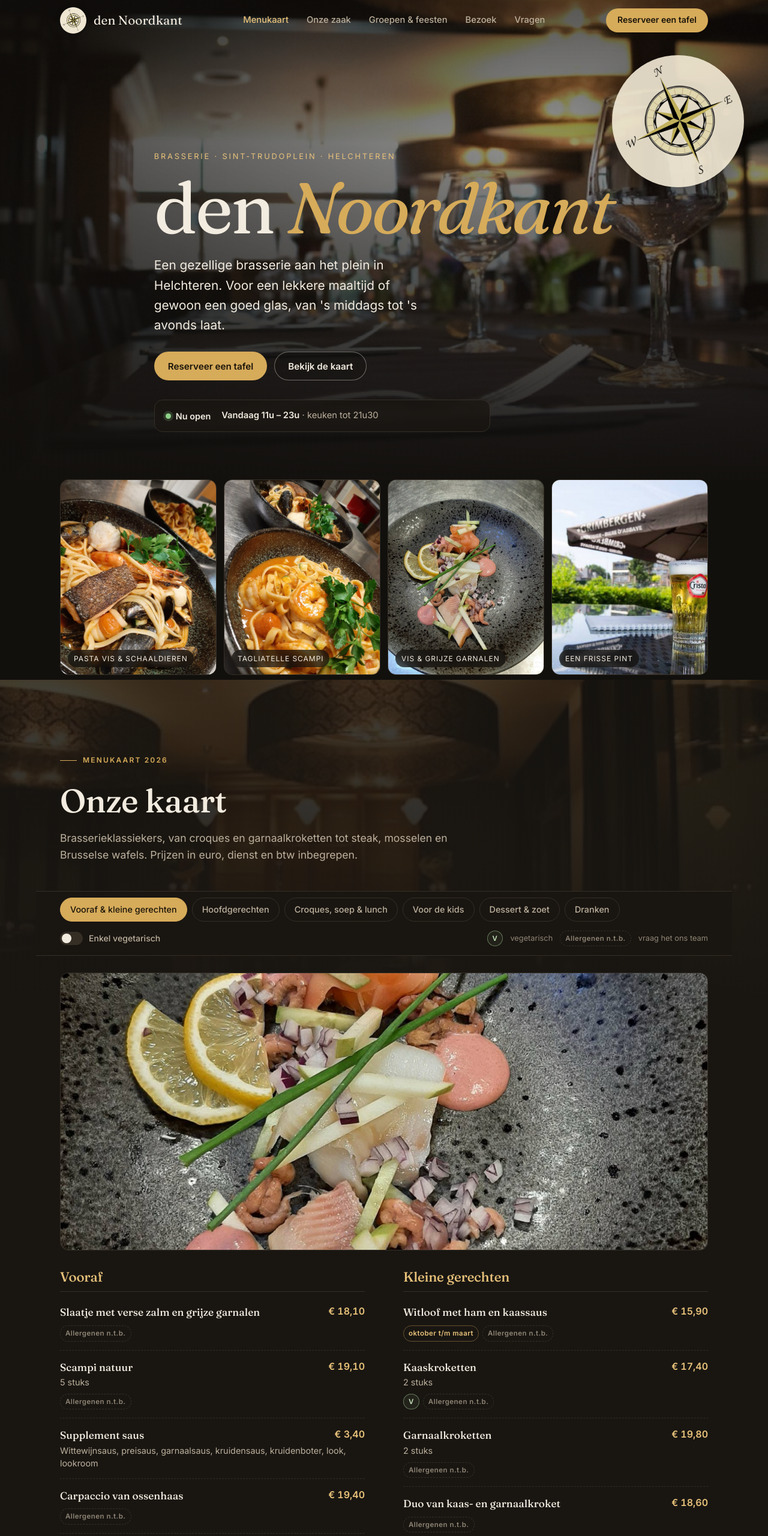
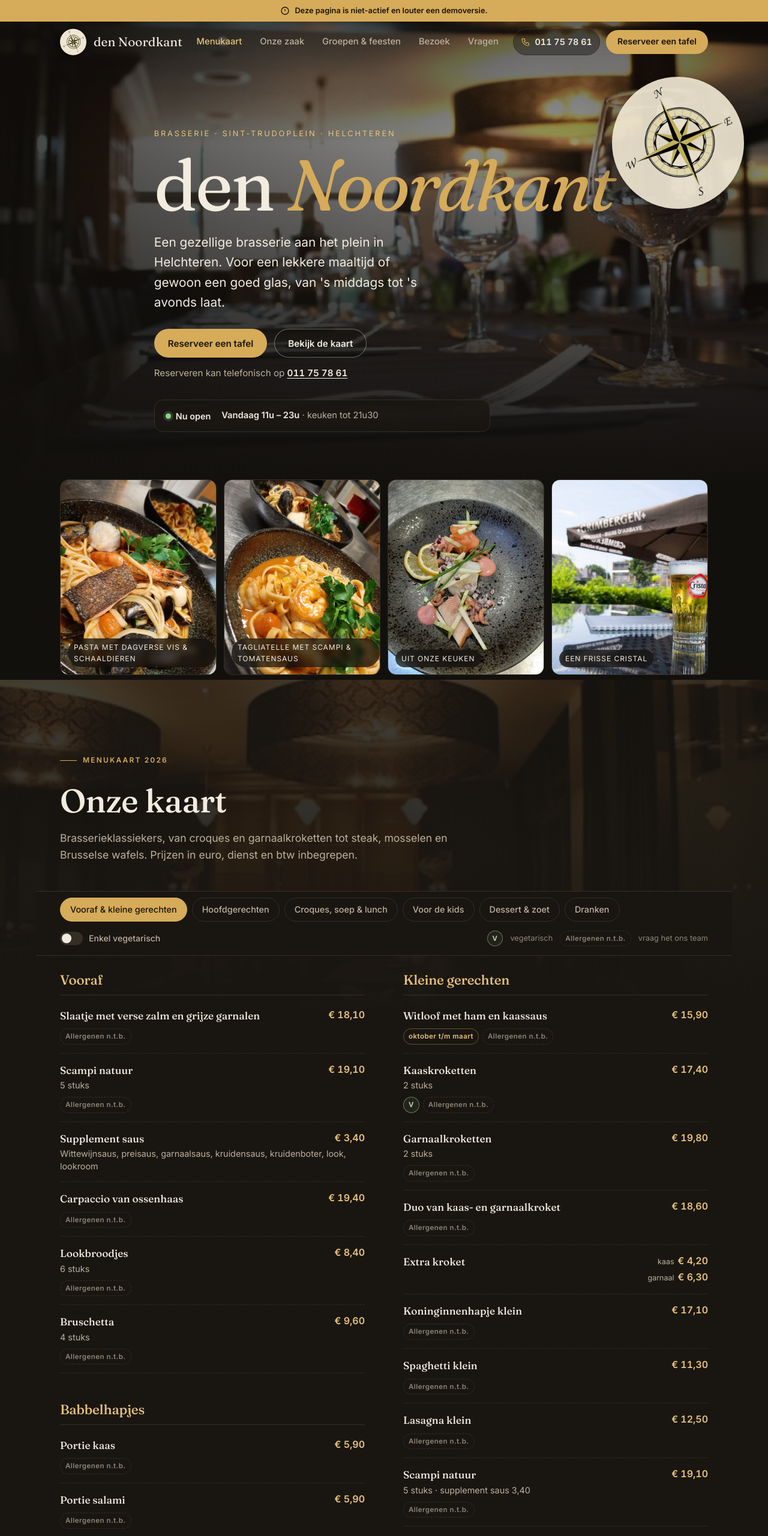
Before and after one commit to mowgli3530-sys/Den-Noordkant-demo, a plain HTML site: page index.html in a window 1280 px wide. Shown: the top 2560 px of the page at 60% size. Drawn offline with Linux system fonts and the light colour scheme.

Commit message:
Add files via upload

```diff
--- a/index.html
+++ b/index.html
@@ -19,7 +19,8 @@
   --radius:14px; --wrap:1160px; --gutter:clamp(16px,4vw,40px);
   --serif:"Fraunces",Georgia,"Times New Roman",serif;
   --sans:"Inter",system-ui,-apple-system,"Segoe UI",Roboto,sans-serif;
-  --header-h:68px;
+  --demo-h:36px; --bar-h:68px;
+  --header-h:calc(var(--demo-h) + var(--bar-h)); /* total fixed area at the top */
 }
 *{box-sizing:border-box}
 html{scroll-behavior:smooth;-webkit-text-size-adjust:100%}
@@ -58,7 +59,10 @@ section{padding-block:clamp(72px,12vw,128px);scroll-margin-top:var(--header-h)}
 .btn-ghost:hover{border-color:var(--gold);color:var(--gold-2)}
 
 /* ============ Header ============ */
-.site-header{position:fixed;inset:0 0 auto;z-index:50;height:var(--header-h);transition:background .3s,border-color .3s;border-bottom:1px solid transparent}
+.demo-banner{position:fixed;inset:0 0 auto;z-index:51;height:var(--demo-h);display:flex;align-items:center;justify-content:center;gap:8px;padding:0 12px;background:var(--gold);color:var(--gold-ink);font:600 .8rem/1.2 var(--sans);text-align:center}
+.demo-banner svg{width:16px;height:16px;flex:0 0 auto}
+@media (max-width:380px){.demo-banner{font-size:.72rem}}
+.site-header{position:fixed;top:var(--demo-h);left:0;right:0;z-index:50;height:var(--bar-h);transition:background .3s,border-color .3s;border-bottom:1px solid transparent}
 .site-header.scrolled{background:rgba(18,16,13,.92);backdrop-filter:blur(10px);-webkit-backdrop-filter:blur(10px);border-color:var(--line)}
 .site-header .wrap{height:100%;display:flex;align-items:center;justify-content:space-between;gap:16px}
 .brand{display:flex;align-items:center;gap:12px;text-decoration:none;color:var(--text);font-family:var(--serif);font-size:1.3rem}
@@ -68,6 +72,13 @@ section{padding-block:clamp(72px,12vw,128px);scroll-margin-top:var(--header-h)}
 .nav a{color:var(--muted);text-decoration:none;font-size:.92rem;font-weight:500;padding:8px 2px}
 .nav a:hover,.nav a[aria-current="true"]{color:var(--gold-2)}
 .header-cta{display:none;min-height:40px;padding:0 18px;font-size:.88rem}
+.header-right{display:flex;align-items:center;gap:10px}
+.header-phone{display:inline-flex;align-items:center;gap:8px;min-height:44px;padding:0 12px;border:1px solid var(--line);border-radius:999px;color:var(--text);text-decoration:none;font-weight:600;font-size:.9rem;font-variant-numeric:tabular-nums;background:rgba(18,16,13,.4);white-space:nowrap}
+.header-phone:hover{border-color:var(--gold);color:var(--gold-2)}
+.header-phone svg{width:16px;height:16px;color:var(--gold)}
+@media (max-width:420px){.header-phone .num{display:none}.header-phone{width:44px;padding:0;justify-content:center}}
+.hero-phone{margin-top:14px;color:var(--muted);font-size:.95rem}
+.hero-phone a{color:var(--text);font-weight:600;font-variant-numeric:tabular-nums}
 .menu-toggle{width:44px;height:44px;display:grid;place-items:center;background:rgba(18,16,13,.4);border:1px solid var(--line);border-radius:10px;color:var(--text);cursor:pointer}
 .menu-toggle span{display:block;width:18px;height:2px;background:currentColor;position:relative}
 .menu-toggle span::before,.menu-toggle span::after{content:"";position:absolute;left:0;width:18px;height:2px;background:currentColor;transition:transform .25s}
@@ -134,9 +145,9 @@ section{padding-block:clamp(72px,12vw,128px);scroll-margin-top:var(--header-h)}
 .panel{padding-top:28px}
 .panel[hidden]{display:none}
 .panel-note{color:var(--muted);font-size:.92rem;border-left:2px solid var(--gold);padding:4px 0 4px 14px;margin:0 0 28px;max-width:70ch}
-.panel-photo{aspect-ratio:21/9;margin-bottom:32px}
-.courses{display:grid;gap:44px}
-@media (min-width:860px){.courses{grid-template-columns:1fr 1fr;gap:48px 64px}}
+/* Columns (not a grid) so each section follows directly under the previous one, without row gaps */
+.courses>.course{break-inside:avoid;margin-bottom:44px}
+@media (min-width:860px){.courses{column-count:2;column-gap:64px}.courses>.course{margin-bottom:48px}}
 .course h3{color:var(--gold-2);display:flex;align-items:baseline;gap:10px;flex-wrap:wrap;padding-bottom:12px;border-bottom:1px solid var(--line);margin-bottom:6px}
 .course h3 small{font:500 .78rem var(--sans);color:var(--muted);letter-spacing:.02em}
 .course .course-note{font-size:.85rem;color:var(--muted);margin:10px 0 4px}
@@ -154,7 +165,6 @@ section{padding-block:clamp(72px,12vw,128px);scroll-margin-top:var(--header-h)}
 .tag.tbc{border-style:dashed;color:var(--faint)}
 .tag.time{color:var(--gold-2);border-color:rgba(214,171,90,.4)}
 .feature{border:1px solid rgba(214,171,90,.45);border-radius:var(--radius);overflow:hidden;background:linear-gradient(160deg,rgba(214,171,90,.1),transparent 60%)}
-.feature .feature-img{aspect-ratio:16/9;border:0;border-radius:0}
 .feature .feature-body{padding:24px}
 .feature .big{font-family:var(--serif);font-size:2.6rem;color:var(--gold-2);line-height:1;margin:8px 0 10px}
 .feature ul{margin:12px 0 0;padding-left:18px;color:var(--muted)}
@@ -268,6 +278,11 @@ footer p{margin:0 0 6px}
 <body>
 <a class="skip" href="#main">Naar de inhoud</a>
 
+<div class="demo-banner" role="note">
+  <svg viewBox="0 0 24 24" fill="none" stroke="currentColor" stroke-width="2" aria-hidden="true"><circle cx="12" cy="12" r="9"/><path d="M12 8v5M12 16h.01"/></svg>
+  <span>Deze pagina is niet-actief en louter een demoversie.</span>
+</div>
+
 <header class="site-header" id="top">
   <div class="wrap">
     <a class="brand" href="#top" aria-label="den Noordkant, terug naar boven">
@@ -281,8 +296,14 @@ footer p{margin:0 0 6px}
       <a href="#visit">Bezoek</a>
       <a href="#faq">Vragen</a>
     </nav>
-    <a class="btn btn-gold header-cta" href="#reserve">Reserveer een tafel</a>
-    <button class="menu-toggle" aria-expanded="false" aria-controls="drawer" aria-label="Menu openen"><span></span></button>
+    <div class="header-right">
+      <a class="header-phone" href="tel:+3211757861" aria-label="Bel 011 75 78 61">
+        <svg viewBox="0 0 24 24" fill="none" stroke="currentColor" stroke-width="1.8" aria-hidden="true"><path d="M5 4h4l2 5-2.5 1.5a11 11 0 0 0 5 5L15 13l5 2v4a2 2 0 0 1-2 2A16 16 0 0 1 3 6a2 2 0 0 1 2-2Z"/></svg>
+        <span class="num">011 75 78 61</span>
+      </a>
+      <a class="btn btn-gold header-cta" href="#reserve">Reserveer een tafel</a>
+      <button class="menu-toggle" aria-expanded="false" aria-controls="drawer" aria-label="Menu openen"><span></span></button>
+    </div>
   </div>
 </header>
 
@@ -308,6 +329,7 @@ footer p{margin:0 0 6px}
       <a class="btn btn-gold" href="#reserve">Reserveer een tafel</a>
       <a class="btn btn-ghost" href="#menu">Bekijk de kaart</a>
     </div>
+    <p class="hero-phone">Reserveren kan telefonisch op <a href="tel:+3211757861">011 75 78 61</a></p>
     <div class="tonight" aria-live="polite">
       <span class="status" id="status"><i></i><span>Openingsuren laden…</span></span>
       <span class="hours" id="tonight-hours">Open van 11u tot 23u · vr &amp; za tot middernacht · woensdag gesloten</span>
@@ -318,10 +340,11 @@ footer p{margin:0 0 6px}
 <!-- ============ FOOD STRIP ============ -->
 <section class="strip" aria-label="Uit onze keuken">
   <div class="strip-grid">
-    <figure class="photo"><img src="images/pasta-vis-schaaldieren.jpg" alt="Pasta met dagverse vis, mosselen, scampi en zalm" loading="lazy"><figcaption>Pasta vis &amp; schaaldieren</figcaption></figure>
-    <figure class="photo"><img src="images/tagliatelle-scampi.jpg" alt="Tagliatelle met scampi en tomatensaus" loading="lazy"><figcaption>Tagliatelle scampi</figcaption></figure>
-    <figure class="photo"><img src="images/visbord.jpg" alt="Bord met gerookte vis, grijze garnalen, appel en citroen" loading="lazy"><figcaption>Vis &amp; grijze garnalen</figcaption></figure>
-    <figure class="photo"><img src="images/terras-cristal.jpg" alt="Glas Cristal op het zonnige terras" loading="lazy"><figcaption>Een frisse pint</figcaption></figure>
+    <figure class="photo"><img src="images/pasta-vis-schaaldieren.jpg" alt="Pasta met dagverse vis en schaaldieren: mosselen, scampi en zalm" loading="lazy"><figcaption>Pasta met dagverse vis &amp; schaaldieren</figcaption></figure>
+    <figure class="photo"><img src="images/tagliatelle-scampi.jpg" alt="Tagliatelle met scampi en tomatensaus" loading="lazy"><figcaption>Tagliatelle met scampi &amp; tomatensaus</figcaption></figure>
+    <!-- Dit bord (gerookte vis, grijze garnalen, appel) komt niet als apart gerecht op de kaart voor: daarom een neutraal onderschrift. -->
+    <figure class="photo"><img src="images/visbord.jpg" alt="Bord met gerookte vis, grijze garnalen, appel en citroen" loading="lazy"><figcaption>Uit onze keuken</figcaption></figure>
+    <figure class="photo"><img src="images/terras-cristal.jpg" alt="Glas Cristal op het zonnige terras" loading="lazy"><figcaption>Een frisse Cristal</figcaption></figure>
   </div>
 </section>
 
@@ -359,9 +382,7 @@ footer p{margin:0 0 6px}
         <p class="eyebrow">Onze zaak</p>
         <h2 id="story-title">Een brasserie aan de noordkant van het plein</h2>
         <p class="lede" style="margin-top:20px">Zin in een lekkere maaltijd, of gewoon een gezellige babbel met een drankje? Bij ons ben je altijd welkom. De keuken is doorlopend open van 11u tot 21u30: lunchen om twee uur of dineren om negen uur, het kan allebei.</p>
-        <p class="quote">"Wil je eens lekker eten, of gezellig iets drinken, kan je altijd bij ons terecht."<small>Onze belofte, al van in het begin.</small></p>
-        <p style="color:var(--muted)">den Noordkant wordt uitgebaat door <span class="ph">[naam uitbater(s) / chef]</span> <span class="ph">[sinds jaartal]</span>. <span class="ph">[2–3 zinnen over wie er achter de toog en aan het fornuis staat, en hoe het begon.]</span></p>
-      </div>
+        <p class="quote">"Wil je eens lekker eten, of gezellig iets drinken, kan je altijd bij ons terecht."<small>Onze belofte, al van in het begin.</small></p>      </div>
       <div class="collage reveal">
         <figure class="photo main"><img src="images/interieur-bar.jpg" alt="Het interieur van de brasserie met lange houten toog, barkrukken en een geblokte vloer" loading="lazy"></figure>
         <figure class="photo inset"><img src="images/tafel-dekken.jpg" alt="Een lange tafel wordt gedekt met kaarsjes en bloemen" loading="lazy"></figure>
@@ -377,7 +398,7 @@ footer p{margin:0 0 6px}
       <article class="pillar reveal">
         <figure class="photo"><img src="images/keuken.jpg" alt="De professionele keuken van den Noordkant" loading="lazy"></figure>
         <h3>Vers, elke dag</h3>
-        <p>Vis van het moment, pasta met dagverse vis en schaaldieren, verse zalm en mosselen aan seizoenprijs. Aardbeien komen op de kaart als ze in het seizoen zijn. <span class="ph">[Leveranciers: slager, visboer…]</span></p>
+        <p>Vis van het moment, pasta met dagverse vis en schaaldieren, verse zalm en mosselen aan seizoenprijs. Aardbeien komen op de kaart als ze in het seizoen zijn.</p>
       </article>
       <article class="pillar reveal">
         <figure class="photo"><img src="images/interieur-avond.jpg" alt="De eetzaal 's avonds bij kaarslicht onder grote lampenkappen" loading="lazy"></figure>
@@ -394,7 +415,7 @@ footer p{margin:0 0 6px}
   <div class="wrap">
     <p class="eyebrow">Ons terras</p>
     <h2 id="terras-title">Bij zonnig weer: buiten</h2>
-    <p>Een beschut terras tussen het groen, onder de grote parasols. Ideaal voor een aperitief, een wafel in de namiddag of een frisse pint. <span class="ph">[Aantal plaatsen op het terras]</span></p>
+    <p>Een beschut terras tussen het groen, onder de grote parasols. Ideaal voor een aperitief, een wafel in de namiddag of een frisse pint.</p>
   </div>
 </section>
 
@@ -563,7 +584,7 @@ footer p{margin:0 0 6px}
    a = allergenen (leeg → "Allergenen n.t.b."), extra = supplement.
    ========================================================= */
 const MENU = [
- { id:"vooraf", label:"Vooraf & kleine gerechten", photo:["images/visbord.jpg","Bord met gerookte vis en grijze garnalen"], courses:[
+ { id:"vooraf", label:"Vooraf & kleine gerechten", courses:[
    { h:"Vooraf", items:[
      {n:"Slaatje met verse zalm en grijze garnalen", p:"18,10"},
      {n:"Scampi natuur", d:"5 stuks", p:"19,10"},
@@ -571,6 +592,11 @@ const MENU = [
      {n:"Carpaccio van ossenhaas", p:"19,40"},
      {n:"Lookbroodjes", d:"6 stuks", p:"8,40"},
      {n:"Bruschetta", d:"4 stuks", p:"9,60"},
+   ]},
+   { h:"Babbelhapjes", items:[
+     {n:"Portie kaas", p:"5,90"},{n:"Portie salami", p:"5,90"},{n:"Portie kaas en salami", p:"12,00"},
+     {n:"Portie bitterballen", p:"7,30"},{n:"Portie gemengd", p:"8,90"},{n:"Portie olijven", p:"4,90"},
+     {n:"Portie calamares met verse tartaar", p:"8,90"},
    ]},
    { h:"Kleine gerechten", items:[
      {n:"Witloof met ham en kaassaus", p:"15,90", t:"oktober t/m maart"},
@@ -586,13 +612,8 @@ const MENU = [
      {n:"Wrap met rundsreepjes", p:"20,70"},
      {n:"Supplement", d:"Frieten, kroketten, puree, gratin, pasta, rijst", p:"3,20", extra:true},
    ]},
-   { h:"Babbelhapjes", items:[
-     {n:"Portie kaas", p:"5,90"},{n:"Portie salami", p:"5,90"},{n:"Portie kaas en salami", p:"12,00"},
-     {n:"Portie bitterballen", p:"7,30"},{n:"Portie gemengd", p:"8,90"},{n:"Portie olijven", p:"4,90"},
-     {n:"Portie calamares met verse tartaar", p:"8,90"},
-   ]},
  ]},
- { id:"hoofd", label:"Hoofdgerechten", photo:["images/pasta-vis-schaaldieren.jpg","Pasta met dagverse vis en schaaldieren"], courses:[
+ { id:"hoofd", label:"Hoofdgerechten", courses:[
    { h:"Vleesgerechten", note:"Kies je bakwijze: bleu (rood vanbinnen, rauw maar warm), saignant (rood vanbinnen), à point (rosé vanbinnen) of bien cuit (volledig doorbakken).", items:[
      {n:"Filet pur natuur", p:"42,40"},
      {n:"Steak natuur", p:"33,00"},
@@ -653,7 +674,7 @@ const MENU = [
      {n:"Verse ravioli gevuld met ricotta, spinazie en tomatensaus", p:"22,80", v:true},
    ]},
  ]},
- { id:"lunch", label:"Croques, soep & lunch", photo:["images/gevel-terras.jpg","Het terras voor de brasserie"], courses:[
+ { id:"lunch", label:"Croques, soep & lunch", courses:[
    { h:"Croques", sub:"enkel / dubbel", items:[
      {n:"Croque uit het vuistje", p:"4,40"},
      {n:"Croque Monsieur", p:[["enkel","8,80"],["dubbel","13,20"]]},
@@ -718,7 +739,7 @@ const MENU = [
      {n:"Aardbeien", p:"dagprijs", t:"seizoen"},
    ]},
  ]},
- { id:"dranken", label:"Dranken", drinks:true, photo:["images/terras-cristal.jpg","Een glas Cristal op het terras"], courses:[
+ { id:"dranken", label:"Dranken", drinks:true, courses:[
    { h:"Aperitieven", items:[
      {n:"Aperitief Noordkant (Dark'n Stormy)", d:"Rum, ginger ale, limoen, munt", p:"11,80"},
      {n:"Aperitief van het huis", d:"Cava, limoncello", p:"7,50"},
@@ -842,7 +863,6 @@ function dishHTML(it, isDrink){
 }
 const featureHTML = c => `
   <div class="course feature">
-    <figure class="photo feature-img"><img src="images/tagliatelle-scampi.jpg" alt="Tagliatelle met scampi" loading="lazy"></figure>
     <div class="feature-body">
       <p class="eyebrow" style="margin-bottom:6px">${esc(c.h)}</p>
       <h3 style="border:0;padding:0;margin:0;color:var(--text)">3 gangen</h3>
@@ -867,7 +887,6 @@ MENU.forEach((sec, i) => {
   panel.setAttribute("role", "tabpanel"); panel.setAttribute("aria-labelledby", tab.id);
   panel.hidden = i !== 0;
   panel.innerHTML =
-    (sec.photo ? `<figure class="photo panel-photo"><img src="${sec.photo[0]}" alt="${esc(sec.photo[1])}" loading="lazy"></figure>` : "") +
     (NOTES[sec.id] ? `<p class="panel-note">${esc(NOTES[sec.id])}</p>` : "") +
     `<div class="courses">${sec.courses.map(c => c.feature ? featureHTML(c) : `
       <div class="course">
@@ -885,7 +904,7 @@ function selectTab(t, focus){
   t.scrollIntoView({block:"nearest", inline:"center", behavior:"smooth"});
   if (focus) t.focus();
   const tools = document.querySelector(".menu-tools"), top = tools.getBoundingClientRect().top;
-  if (top <= parseInt(getComputedStyle(document.documentElement).getPropertyValue("--header-h")) + 2)
+  if (top <= header.getBoundingClientRect().bottom + 2)
     document.getElementById("panels").scrollIntoView({behavior:"smooth"});
 }
 tabsEl.addEventListener("click", e => { const t = e.target.closest(".tab"); if (t) selectTab(t); });
```
